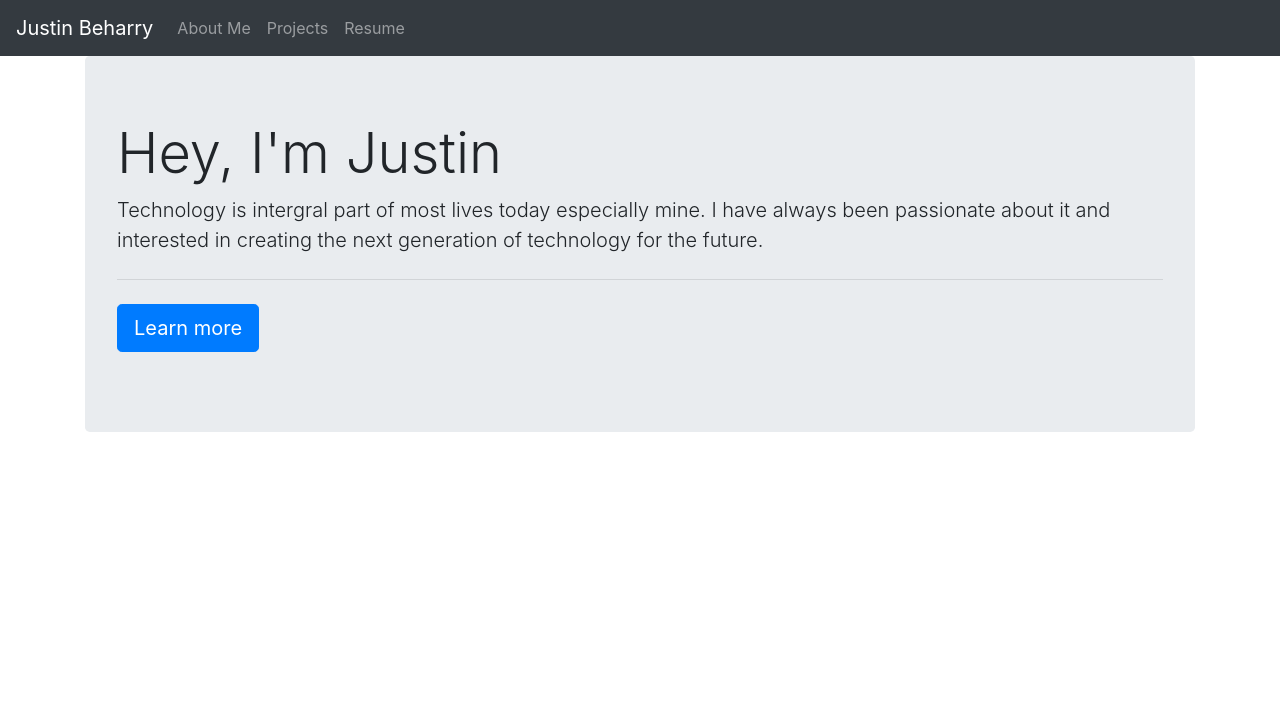
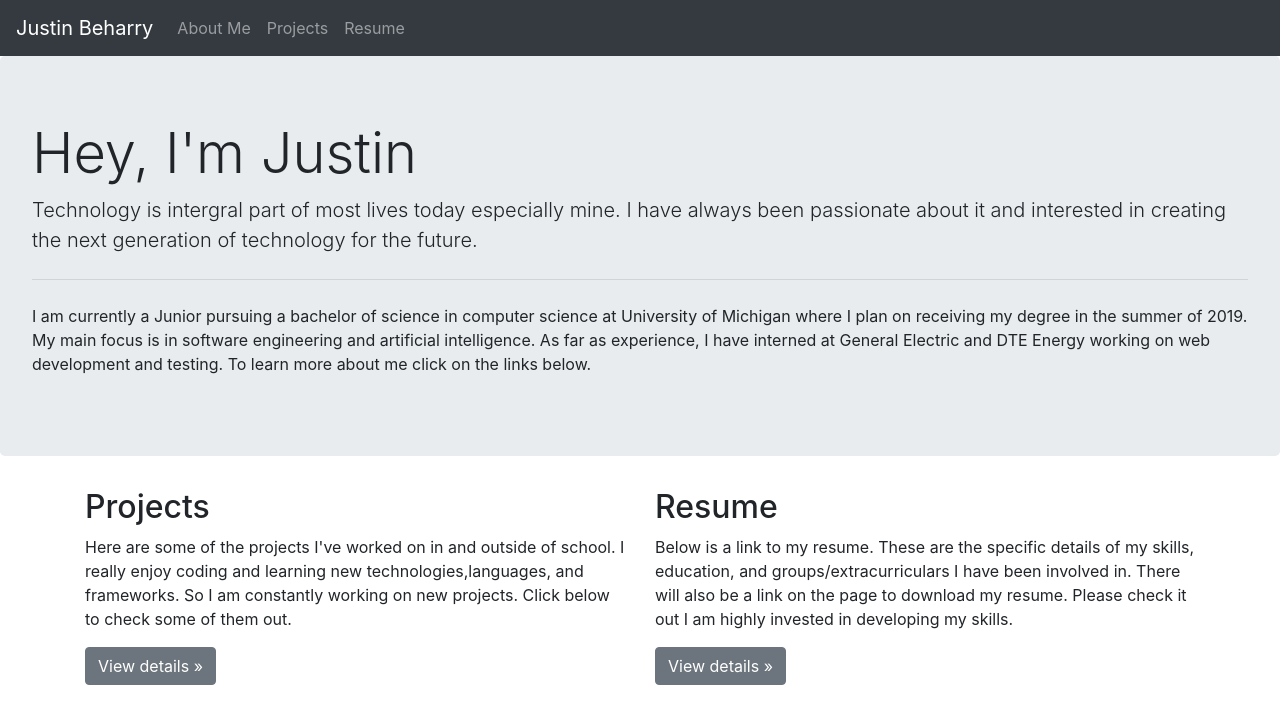
Before and after one commit to jsbeharr/portfolio-website, an Angular app: page /about in a window 1280 px wide. Shown: the top 724 px of the page. Built offline with nearby package versions, Linux system fonts and the light colour scheme.

Commit message:
Added profile pic to the assests folder. Added all text for about page

```diff
--- a/src/app/about/about.component.html
+++ b/src/app/about/about.component.html
@@ -1,13 +1,42 @@
-<div class="container">
 <div class="jumbotron">
   <h1 class="display-4">Hey, I'm Justin</h1>
   <p class="lead">
-      Technology is intergral part of most lives today especially mine. I have always been
-      passionate about it and interested in creating the next generation of technology for the future.
+    Technology is intergral part of most lives today especially mine. I have always been passionate
+    about it and interested in creating the next generation of technology for the future.
   </p>
   <hr class="my-4">
-    <p class="lead">
-      <a class="btn btn-primary btn-lg" href="#" role="button">Learn more</a>
+  <p>
+    I am currently a Junior pursuing a bachelor of science in computer science at University of
+    Michigan where I plan on receiving my degree in the summer of 2019. My main focus is in software
+    engineering and artificial intelligence. As far as experience, I have interned at General
+    Electric and DTE Energy working on web development and testing. To learn more about me click on
+    the links below.
+  </p>
+</div>
+
+<div class="container">
+  <!-- Example row of columns -->
+  <div class="row">
+    <div class="col-md-6">
+      <h2>Projects</h2>
+      <p>
+        Here are some of the projects I've worked on in and outside of school. I really enjoy
+        coding and learning new technologies,languages, and frameworks. So I am constantly
+        working on new projects. Click below to check some of them out.
+      </p>
+      <p>
+        <a class="btn btn-secondary" routerLink="/projects" role="button">View details &raquo;</a>
+      </p>
+    </div>
+    <div class="col-md-6">
+      <h2>Resume</h2>
+      <p>
+        Below is a link to my resume. These are the specific details of my skills, education, and
+        groups/extracurriculars I have been involved in. There will also be a link on the page to
+        download my resume. Please check it out I am highly invested in developing my skills.
+      </p>
+      <p>
+        <a class="btn btn-secondary" routerLink="/resume" role="button">View details &raquo;</a>
       </p>
     </div>
   </div>
```
Also changed, not shown: src/assets/profile_photo.jpeg (added), 1 other file (tests, documents, lock files or other folders). Lines whose indentation alone changed are shown as unchanged.
